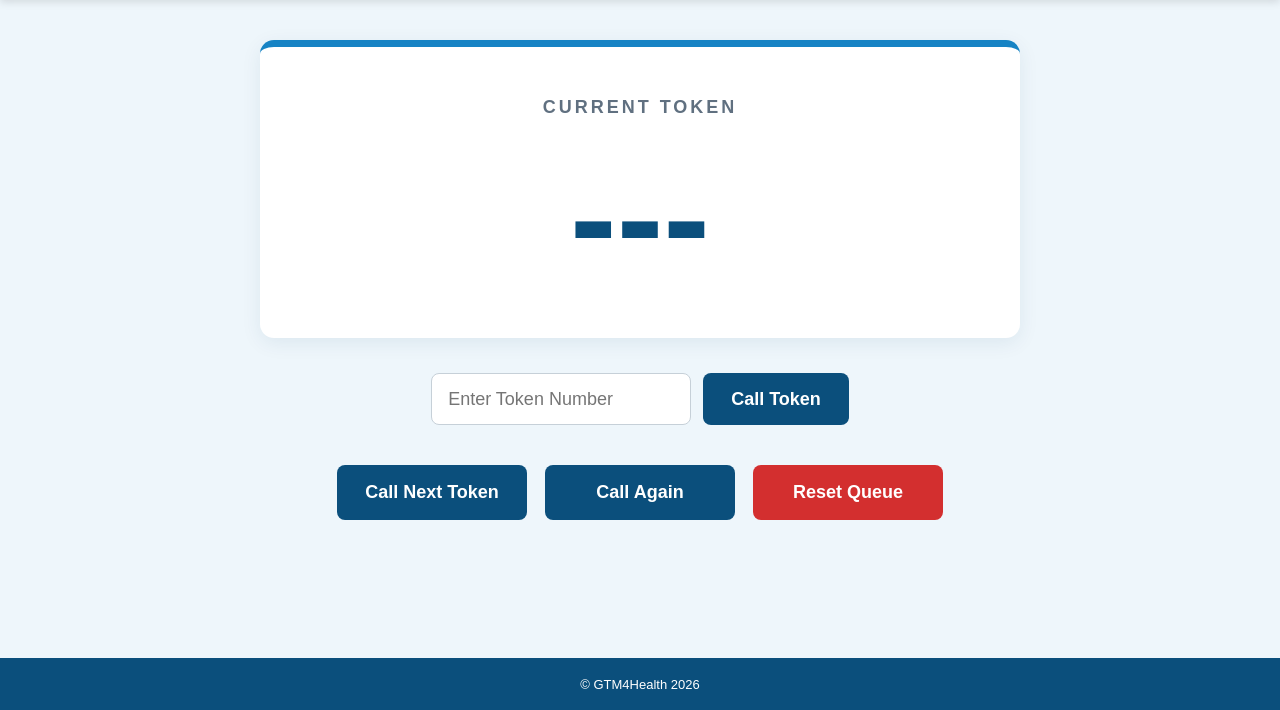
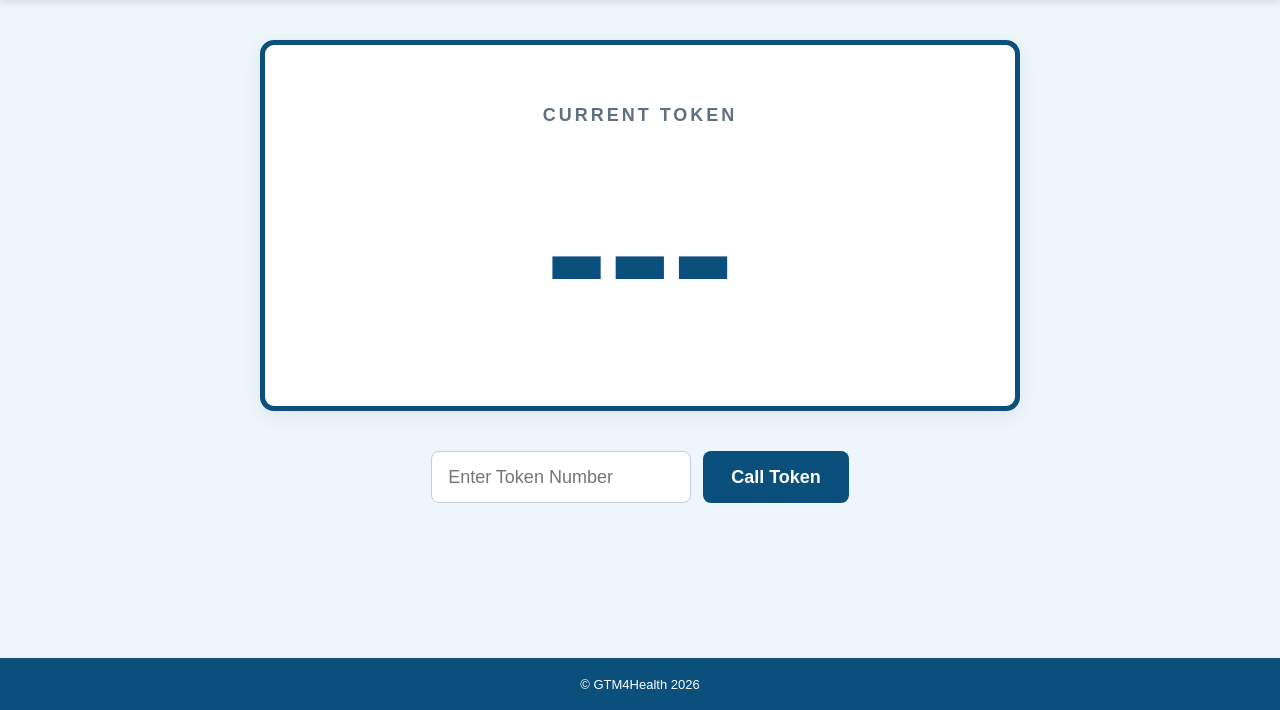
Before and after one commit to GTM4Health/Token_Management_System, a Flask app: page /operator in a window 1280 px wide. Shown: the part 90-800 px from the top of the page. Run offline with Flask 3, Linux system fonts and the light colour scheme; some libraries are stand-ins or nearby versions.

Commit message:
Refactor operator.html styles and remove actions
Updated styles for operator interface and removed actions section.

```diff
--- a/templates/operator.html
+++ b/templates/operator.html
@@ -200,9 +200,9 @@ width:min(760px,92vw);
 
 border-radius:14px;
 
-padding:50px;
+padding:60px 50px;
 
-border-top:7px solid #1683c4;
+border:5px solid #0b4f7c;
 
 box-shadow:0 5px 20px rgba(12,68,105,.08);
 
@@ -224,7 +224,7 @@ font-weight:600;
 
 .current-number{
 
-font-size:140px;
+font-size:190px;
 
 font-weight:700;
 
@@ -246,7 +246,7 @@ align-items:center;
 
 gap:12px;
 
-margin-top:35px;
+margin-top:40px;
 
 }
 
@@ -287,72 +287,6 @@ font-size:18px;
 font-weight:600;
 
 cursor:pointer;
-
-}
-
-.actions{
-
-display:flex;
-
-justify-content:center;
-
-align-items:center;
-
-gap:18px;
-
-margin-top:40px;
-
-flex-wrap:wrap;
-
-}
-
-.actions button{
-
-width:190px;
-
-height:55px;
-
-border:none;
-
-border-radius:8px;
-
-font-size:18px;
-
-font-weight:600;
-
-cursor:pointer;
-
-transition:.2s;
-
-}
-
-.actions button:hover{
-
-transform:translateY(-2px);
-
-}
-
-.call-button{
-
-background:#0b4f7c;
-
-color:white;
-
-}
-
-.again-button{
-
-background:#0b4f7c;
-
-color:white;
-
-}
-
-.reset-button{
-
-background:#d32f2f;
-
-color:white;
 
 }
 
@@ -403,12 +337,10 @@ flex-shrink:0;
     .demo-logo{ height:44px; }
     .management-content{ padding:20px; }
     .card{ padding:30px 20px; }
-    .current-number{ font-size:90px; margin-top:15px; }
+    .current-number{ font-size:120px; margin-top:15px; }
     .manual-call{ flex-direction:column; gap:10px; }
     .manual-call input{ width:100%; }
     .manual-call button{ width:100%; }
-    .actions button{ width:100%; }
-    .actions{ flex-direction:column; gap:12px; }
 }
 
 @media(max-width:480px){
@@ -416,7 +348,7 @@ flex-shrink:0;
     .logo{ height:28px; margin-right:10px; }
     .demo-logo{ height:36px; }
     .header-title{ display:none; }
-    .current-number{ font-size:70px; }
+    .current-number{ font-size:90px; }
     .card-label{ font-size:14px; }
 }
 
@@ -505,34 +437,6 @@ Call Token
 
 </div>
 
-
-<div class="actions">
-
-<button
-class="call-button"
-onclick="nextToken()">
-
-Call Next Token
-
-</button>
-
-<button
-class="again-button"
-onclick="callAgain()">
-
-Call Again
-
-</button>
-
-<button
-class="reset-button"
-onclick="resetQueue()">
-
-Reset Queue
-
-</button>
-
-</div>
 
 </div>
 
```
